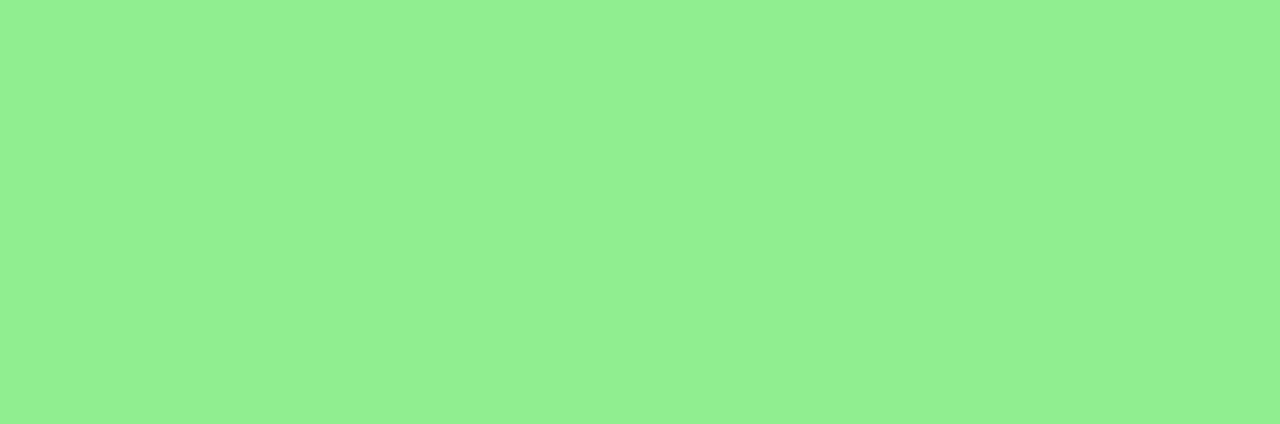
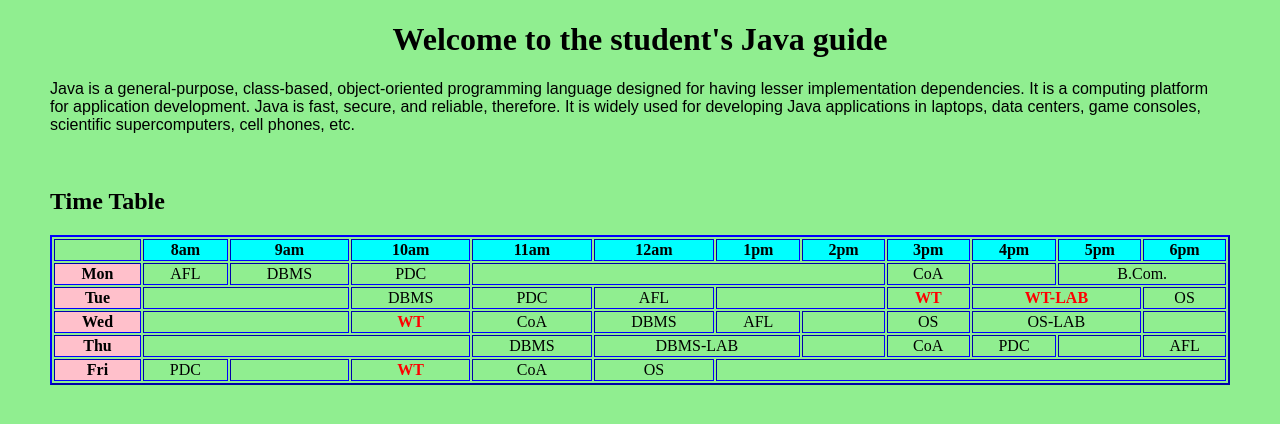
Before and after one commit to vgauravkumar/Buffer-String, a plain HTML site: page body.html in a window 1280 px wide. Drawn offline with Linux system fonts and the light colour scheme.

Commit message:
Improvements done

```diff
--- a/body.html
+++ b/body.html
@@ -5,6 +5,78 @@
 	<link rel="stylesheet" type="text/css" href="styling.css">
 </head>
 <body>
-	<p></p>
+	<h1 align="center">Welcome to the student's <b>Java</b> guide</h1>
+	<p style="font-family: sans-serif;">Java is a general-purpose, class-based, object-oriented programming language designed for having lesser implementation dependencies. It is a computing platform for application development. Java is fast, secure, and reliable, therefore. It is widely used for developing Java applications in laptops, data centers, game consoles, scientific supercomputers, cell phones, etc.</p>
+	<br>
+	<h2>Time Table</h2>
+	<table style="text-align: center; border-color: blue; border-width: 2px;" width= 100% border width="80%">
+		<tr>
+			<th></th>
+			<th style=" background-color: cyan;">8am</th>
+			<th style=" background-color: cyan;">9am</th>
+			<th style=" background-color: cyan;">10am</th>
+			<th style=" background-color: cyan;">11am</th>
+			<th style=" background-color: cyan;">12am</th>
+			<th style=" background-color: cyan;">1pm</th>
+			<th style=" background-color: cyan;">2pm</th>
+			<th style=" background-color: cyan;">3pm</th>
+			<th style=" background-color: cyan;">4pm</th>
+			<th style=" background-color: cyan;">5pm</th>
+			<th style=" background-color: cyan;">6pm</th>
+		</tr>
+		<tr>
+			<th style=" background-color: pink;">Mon</th>
+			<td style="text-align: center;">AFL</td>
+			<td style="text-align: center;">DBMS</td>
+			<td style="text-align: center;">PDC</td>
+			<td colspan="4" style=" background-color: lightgreen;"></td>
+			<td style="text-align: center;">CoA</td>
+			<td style=" background-color: lightgreen;"></td>
+			<td colspan="2">B.Com.</td>
+		</tr>
+		<tr>
+			<th style=" background-color: pink;">Tue</th>
+			<td colspan="2" style=" background-color: lightgreen;"></td>
+			<td style="text-align: center; ">DBMS</td>
+			<td style="text-align: center;">PDC</td>
+			<td style="text-align: center;">AFL</td>
+			<td colspan="2" style=" background-color: lightgreen;"></td>
+			<td style="text-align: center; color: red;"><b>WT</b></td>
+			<td  style="text-align: center; color: red;"colspan="2"><b>WT-LAB</b></td>
+			<td style="text-align: center;">OS</td>
+		</tr>
+		<tr>
+			<th style=" background-color: pink;">Wed</th>
+			<td colspan="2" style=" background-color: lightgreen;"></td>
+			<td style="text-align: center; color: red;"><b>WT</b></td>
+			<td style="text-align: center;">CoA</td>
+			<td style="text-align: center;">DBMS</td>
+			<td style="text-align: center;">AFL</td>
+			<td style=" background-color: lightgreen;"></td>
+			<td style="text-align: center;">OS</td>
+			<td  style="text-align: center;"colspan="2">OS-LAB</td>
+			<td style=" background-color: lightgreen;"></td>
+		</tr>
+		<tr>
+			<th style=" background-color: pink;">Thu</th>
+			<td colspan="3" style=" background-color: lightgreen;"></td>
+			<td style="text-align: center;">DBMS</td>
+			<td  style="text-align: center;"colspan="2">DBMS-LAB</td>
+			<td style="text-align: center;"></td>
+			<td style="text-align: center;">CoA</td>
+			<td style="text-align: center;">PDC</td>
+			<td style=" background-color: lightgreen;"></td>
+			<td style="text-align: center;">AFL</td>
+		</tr>
+		<tr>
+			<th style=" background-color: pink;">Fri</th>
+			<td style="text-align: center;">PDC</td>
+			<td></td>
+			<td style="text-align: center; color: red;"><b>WT</b></td>
+			<td style="text-align: center;">CoA</td>
+			<td style="text-align: center;">OS</td>
+			<td colspan="6" style=" background-color: lightgreen;"></td>
+		</tr>
+	</table>
 </body>
 </html>
```
Also changed, not shown: Feedback.html (+8 -0 lines), aboutUs.html (added, +42 -0 lines), head.html (+1 -1 lines), index.html (+1 -1 lines), links.html (+15 -3 lines).
